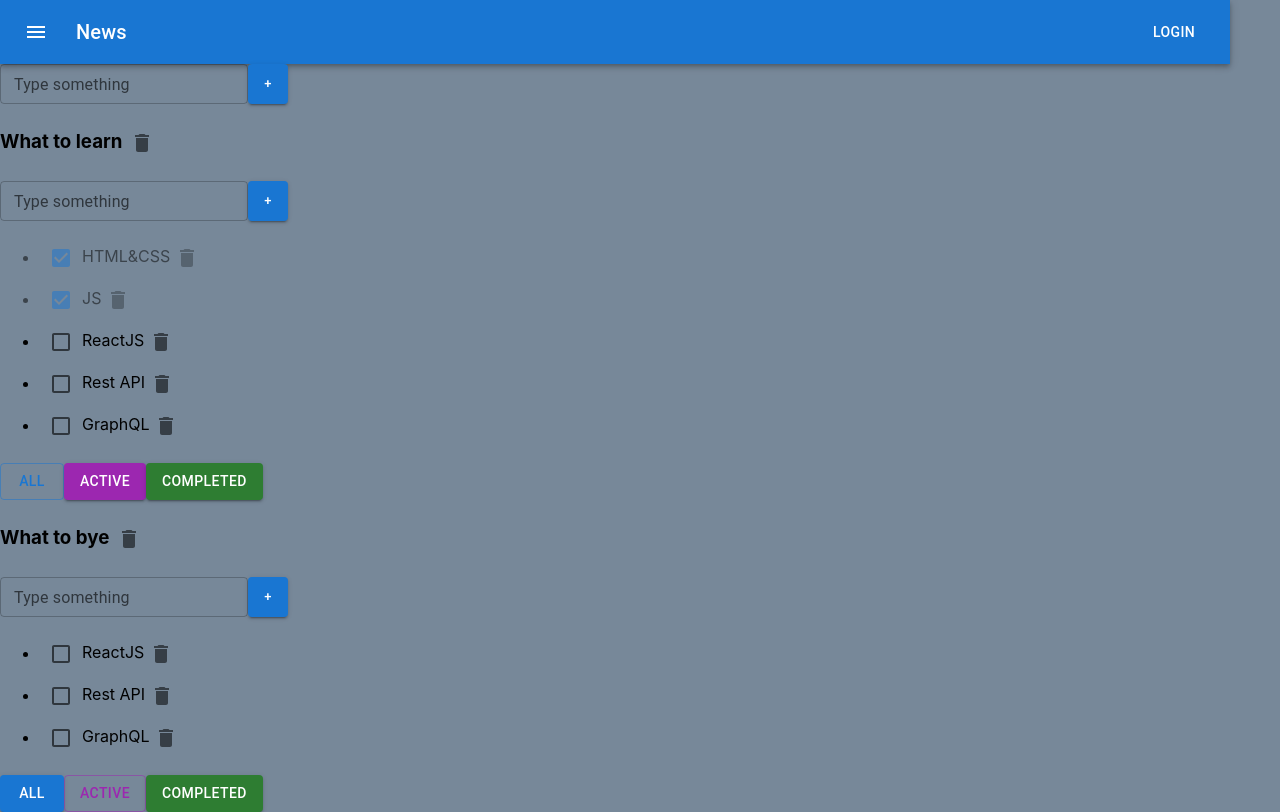
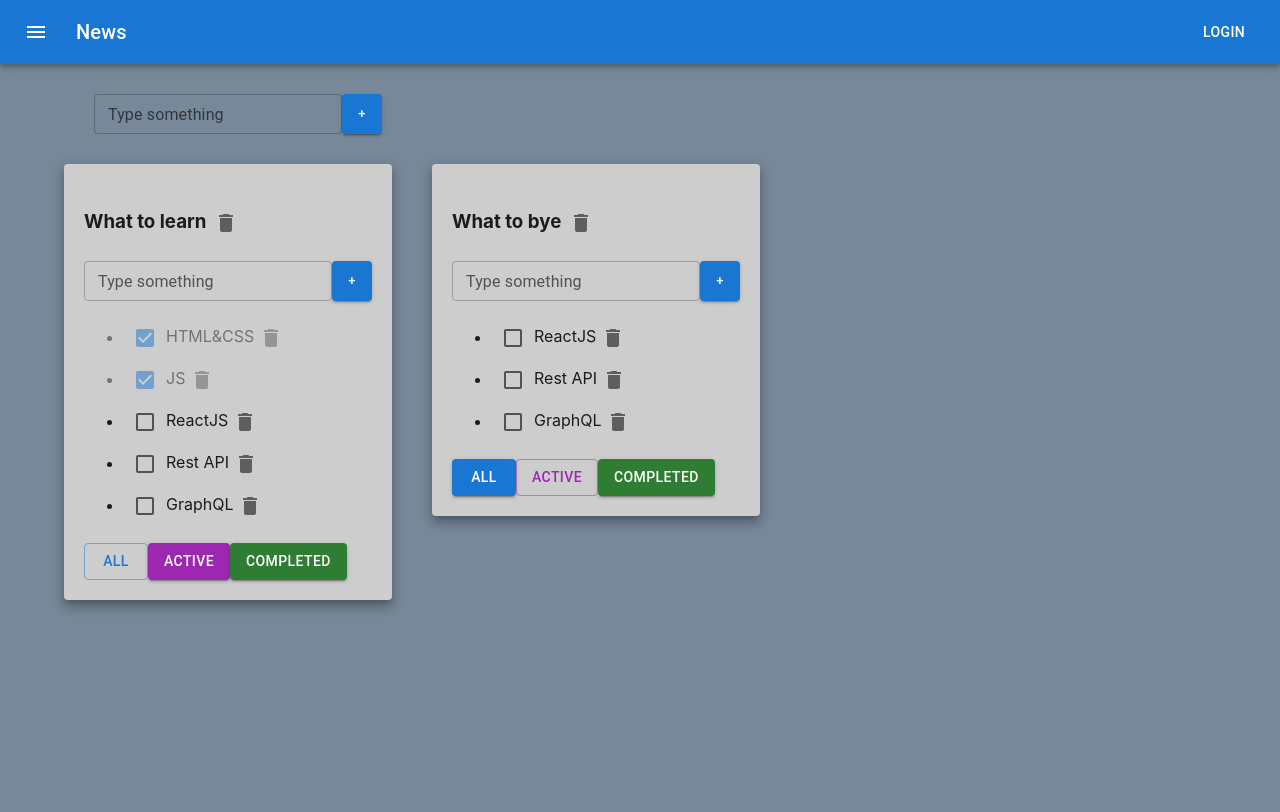
Before and after one commit to ArturLimaiko/_Todolist, a React (Create React App) app: page / in a window 1280 px wide. Built offline with nearby package versions, Linux system fonts and the light colour scheme.

Commit message:
lesson 07- complete lesson about material ui

```diff
--- a/src/App.css
+++ b/src/App.css
@@ -4,9 +4,9 @@
   /*display: flex;*/
 }
 
-.App > div {
-  margin-right: 50px;
-}
+/*.App > div {*/
+/*  margin-right: 50px;*/
+/*}*/
 
 .error {
   border: red 1px solid;
--- a/src/App.tsx
+++ b/src/App.tsx
@@ -4,7 +4,9 @@
 import {v1} from 'uuid';
 import {AddItemForm} from "./AddItemForm";
 import {ButtonAppButton} from "./ButtonAppBar/ButtonAppButton";
-
+import Container from '@mui/material/Container';
+import Grid from '@mui/material/Grid';
+import Paper from '@mui/material/Paper';
 
 export type FilterValuesType = "all" | "active" | "completed";
 
@@ -98,26 +100,36 @@
 
     // функция изменения названия таски , и которая передаст все в глобальный стейт
     const updateTaskTitle = (todolistID: string, taskID: string, newTitle: string) => {
-        setTasks({...tasks, [todolistID]:tasks[todolistID].map(el=>el.id ===taskID ? {...el, title:newTitle} : el)})
+        setTasks({
+            ...tasks,
+            [todolistID]: tasks[todolistID].map(el => el.id === taskID ? {...el, title: newTitle} : el)
+        })
     }
 
     // функция изменения названия заголовка Todolist и  которая передаст все в глобальный стейт
     //прокинем ее вниз через пропсы в тудулист
     const updateTodoListTitle = (todolistID: string, newTitle: string) => {
-        setTodolists(todolists.map(el => el.id === todolistID ? {...el,title:newTitle} : el))
+        setTodolists(todolists.map(el => el.id === todolistID ? {...el, title: newTitle} : el))
     }
 
     return (
         <div className="App">
             <ButtonAppButton/>
+            <Container fixed>
+
+                <Grid container style={{margin: '30px'}}>
                     {/*сюда передадим компоненту для добавления новых тасок*/}
                     <AddItemForm callBack={addTodolist}/>
+                </Grid>
 
+                <Grid container spacing={5}>
                     {todolists.map(el => {
                         // //закинуть фильтрацию тасок в тодолист> , в tasks закидываем ключи из todolists по скольку они у них одни и теже
                         let tasksForTodolist = tasks[el.id]
 
                         return (
+                            <Grid item>
+                                <Paper elevation={8} style={{padding: '20px', backgroundColor: '#cdcdcd'}}>
                                     <Todolist
                                         //сюда передает 9 параметров   key={el.id} его не надо прокидывать дальше т.к ключ указывается как атрибут по умолчанию (для виртуального DOM).
                                         key={el.id}
@@ -133,8 +145,12 @@
                                         updateTaskTitle={updateTaskTitle}
                                         updateTodoListTitle={updateTodoListTitle}
                                     />
+                                </Paper>
+                            </Grid>
                         )
                     })}
+                </Grid>
+            </Container>
         </div>
     );
 }
```
Lines whose indentation alone changed are shown as unchanged.
